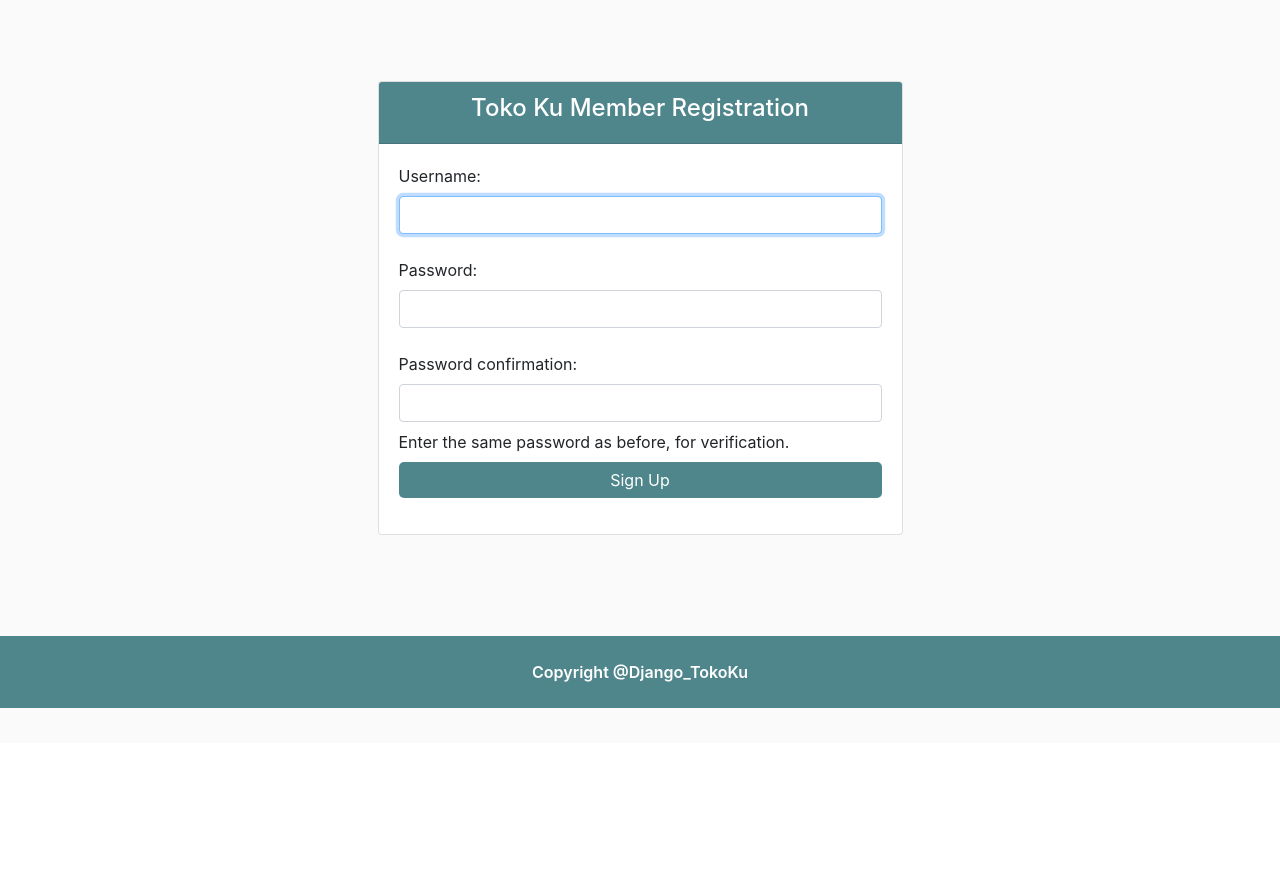
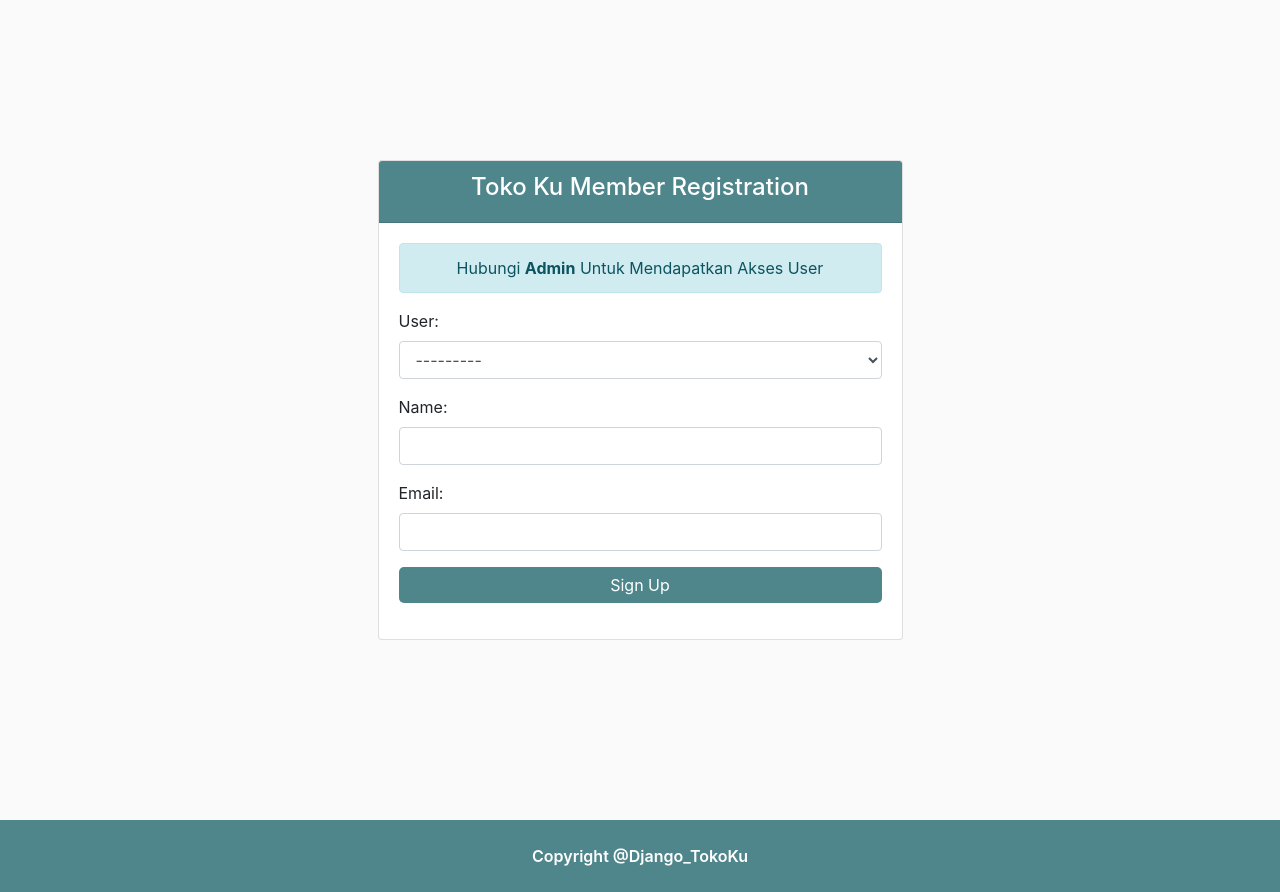
Before and after one commit to muhhylmi/django_tokoKu, a Django app: page /signup/ in a window 1280 px wide. Shown: the part 57-949 px from the top of the page. Before the commit the page ends 765 px from the top, so only its background shows below. Run offline with Django 3.2, Linux system fonts and the light colour scheme; data comes from the database, SQL or seed files in the repository; both versions use the stored data as it was after the commit; some libraries are stand-ins or nearby versions.

Commit message:
add registration process

```diff
--- /dev/null
+++ b/store/form.py
@@ -0,0 +1,15 @@
+from django.forms import ModelForm
+from .models import Customer
+from django import forms
+
+
+class FormCustomer(ModelForm):
+    class Meta:
+        model = Customer
+        fields = "__all__"
+
+        widgets = {
+            "name": forms.TextInput({'class': 'form-control'}),
+            "email": forms.TextInput({'class': 'form-control'}),
+            "user": forms.Select({'class': 'form-control'}),
+        }
--- a/store/templates/registration/signup.html
+++ b/store/templates/registration/signup.html
@@ -3,7 +3,7 @@
 {% block content %}
 <style>
     #signup-wrapper{
-        height: 77vh;
+        height: 100vh;
     }
     .card-header{
         background-color: #4f868c !important;
@@ -40,27 +40,32 @@
 
                         {% endfor %}
 
+                        <p class="alert alert-info text-center">Hubungi <strong>Admin</strong> Untuk Mendapatkan Akses User</p>
                         <form action="{% url 'signup' %}" method="post" class="form-group">
                             {% csrf_token %}
 
-                            <label for="id_username">Username:</label>
+                            {{form.as_p}}
+                            <!-- <label for="id_username">Username:</label>
                             <input class="form-control" type="text" name="username" maxlength="150" autocapitalize="none" autocomplete="username" autofocus required id="id_username">
+                            <br>
+                            <label for="id_username">Email:</label>
+                            <input class="form-control" type="text" name="email" maxlength="150" autocapitalize="none" autocomplete="email" autofocus required id="email">
                             <br>
                             <label for="id_password1">Password:</label>
                             <input class="form-control" type="password" name="password1" autocomplete="new-password" required id="id_password1">
-                            <!-- <span class="helptext">
+                            <span class="helptext">
                                 <ul>
                                     <li>Your password can’t be too similar to your other personal information.</li>
                                     <li>Your password must contain at least 8 characters.</li>
                                     <li>Your password can’t be a commonly used password.</li>
                                     <li>Your password can’t be entirely numeric.</li>
                                 </ul>
-                            </span> -->
+                            </span>
                             <br>
                             <label for="id_password2">Password confirmation:</label>
                             <input class="form-control mb-2" type="password" name="password2" autocomplete="new-password" required id="id_password2">
                             <span class="helptext">Enter the same password as before, for verification.</span>
-                            <br>
+                            <br> -->
                             <button class="btn btn-primary mt-2">Sign Up</button>
                         </form>
                     </div>
--- a/store/views.py
+++ b/store/views.py
@@ -6,12 +6,14 @@ from .models import *
 from .utils import cookieCart, cartData, guestOrder
 from django.contrib.auth.forms import UserCreationForm
 from django.contrib import messages
+from .form import FormCustomer
 # Create your views here.
 
 
 def signup(request):
     if request.POST:
-        form = UserCreationForm(request.POST)
+        form = FormCustomer(request.POST)
+        # print(request.POST['email'])
         if form.is_valid():
             form.save()
             messages.success(request, "Registrasi Berhasil")
@@ -20,7 +22,7 @@ def signup(request):
             messages.error(request, "Terjadi Kesalahan")
             return redirect('signup')
     else:
-        form = UserCreationForm()
+        form = FormCustomer()
         konteks = {
             'form': form
         }
```
Also changed, not shown: db.sqlite3.
